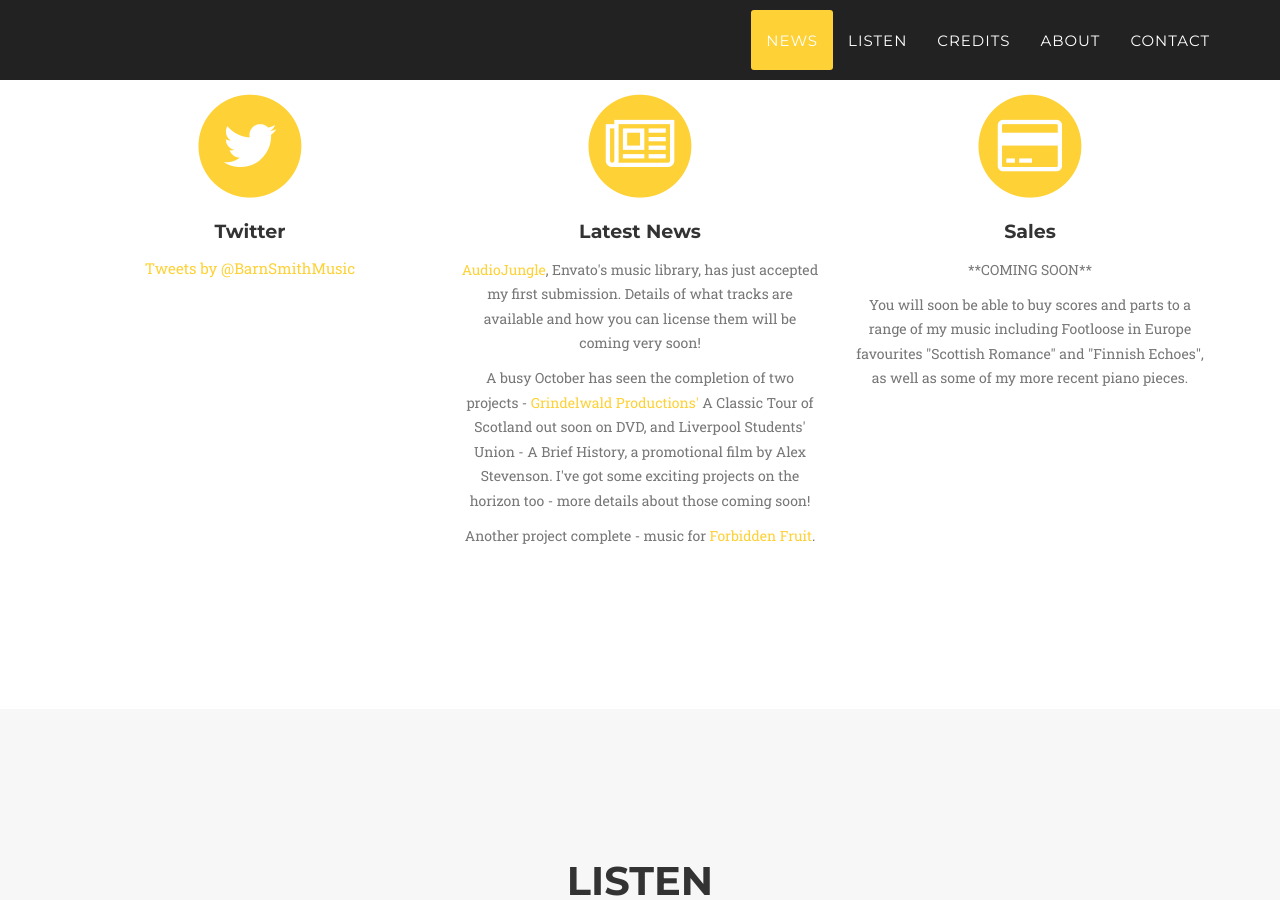
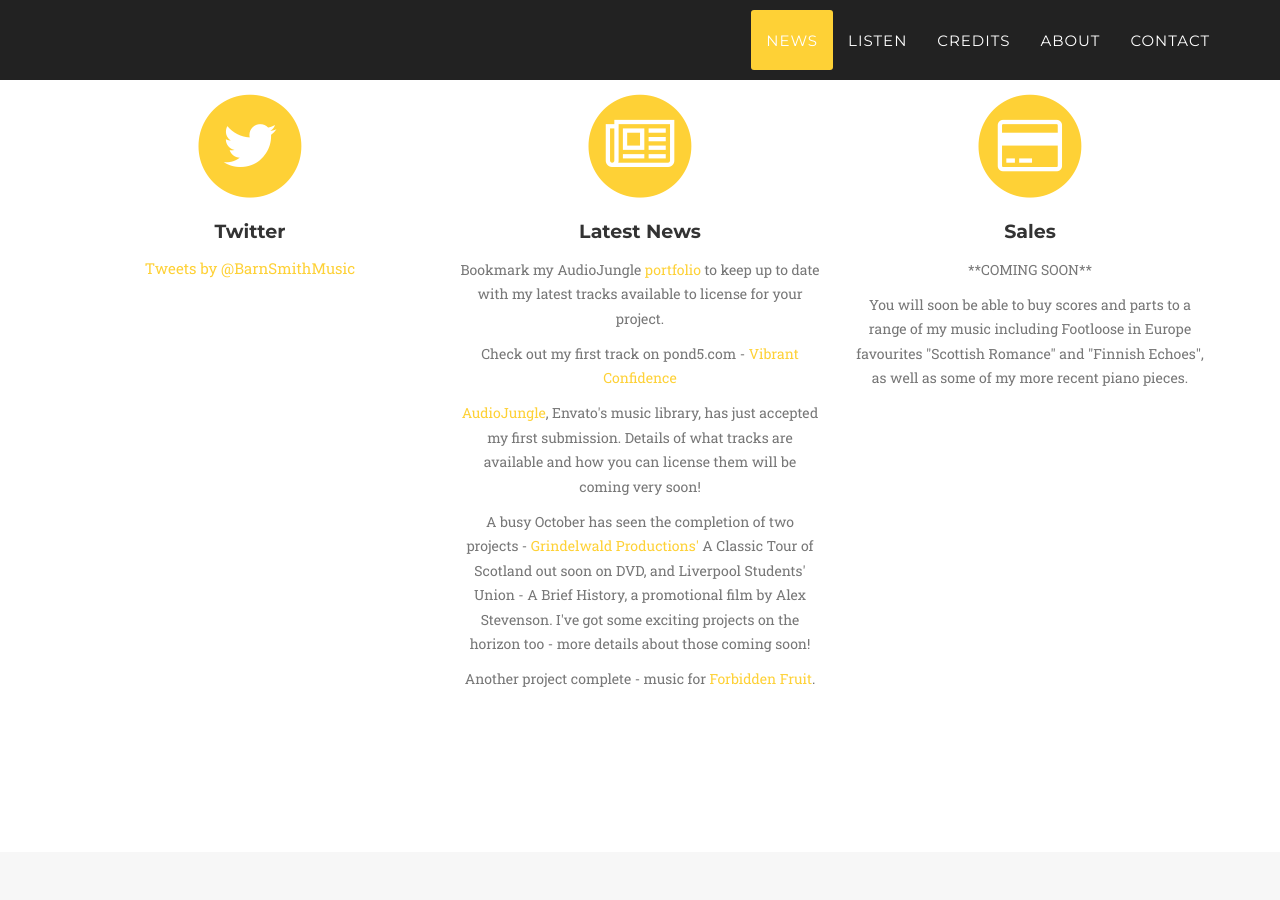
Before and after one commit to barnabysmithmusic/barnabysmithmusic.github.io, a Jekyll site: the page built from index.html, in a window 1280 px wide and 900 px high, scrolled down 940 px. Built offline with Jekyll 4.4.1, drawn with Linux system fonts in a browser that asks for light colours; some web fonts are replaced; comment, search, counter and statistics services are not loaded; some of the changed text lies outside the part shown.

Commit message:
Update news (AJ & pond5) and credits

```diff
--- a/_includes/credits.html
+++ b/_includes/credits.html
@@ -10,6 +10,37 @@
             <div class="row">
                 <div class="col-lg-12">
                     <ul class="timeline">
+                      <li class="timeline-inverted">
+                          <div class="timeline-image">
+                              <a href="https://www.youtube.com/watch?v=xBFpK5GA440" target="_blank">
+                                <img class="img-circle img-responsive" src="img/credits/LKoL_episode2_credit.jpg" alt="">
+                              </a>
+                          </div>
+                          <div class="timeline-panel">
+                              <div class="timeline-heading">
+                                  <h4>2016</h4><br>
+                                  <h4 class="subheading"><a href="https://www.youtube.com/watch?v=xBFpK5GA440" target="_blank">Episode 2.1 :: Ley and the Key of Life</a></h4>
+                              </div>
+                              <div class="timeline-body">
+                                  <p class="text-muted">Creative Monkey Productions.</p>
+                              </div>
+                          </div>
+                      </li>
+                      <li>
+                          <div class="timeline-image">
+                                <img class="img-circle img-responsive" src="img/credits/prazebeeble_episode1_credit.jpg" alt="">
+                              </a>
+                          </div>
+                          <div class="timeline-panel">
+                              <div class="timeline-heading">
+                                  <h4>2016</h4><br>
+                                  <h4 class="subheading">Praze & Beeble - Episode 1</a></h4>
+                              </div>
+                              <div class="timeline-body">
+                                  <p class="text-muted">Space Custard Media.</p>
+                              </div>
+                          </div>
+                      </li>
                       <li class="timeline-inverted">
                           <div class="timeline-image">
                               <a href="https://www.youtube.com/watch?v=CvXKS-vZQvc" target="_blank">
--- a/_includes/news.html
+++ b/_includes/news.html
@@ -33,9 +33,11 @@
                         <i class="fa fa-newspaper-o fa-stack-1x fa-inverse"></i>
                     </span>
                     <h4 class="service-heading">Latest News</h4>
-                    <p class="text-muted"><a href="http://audiojungle.net/?ref=BarnabySmith">AudioJungle</a>, Envato's music library, has just accepted my first submission. Details of what tracks are available and how you can license them will be coming very soon!</p>
-                    <p class="text-muted">A busy October has seen the completion of two projects - <a href="http://www.grindelwald.co.uk">Grindelwald Productions'</a> A Classic Tour of Scotland out soon on DVD, and Liverpool Students' Union - A Brief History, a promotional film by Alex Stevenson. I've got some exciting projects on the horizon too - more details about those coming soon!</p>
-                     <p class="text-muted">Another project complete - music for <a href="https://www.youtube.com/watch?v=CvXKS-vZQvc">Forbidden Fruit</a>.</p>
+                    <p class="text-muted">Bookmark my AudioJungle <a href="http://audiojungle.net/user/barnabysmith/portfolio/?ref=BarnabySmith" target="_blank">portfolio</a> to keep up to date with my latest tracks available to license for your project.</p>
+                    <p class="text-muted">Check out my first track on pond5.com - <a href="http://www.pond5.com/stock-music/61240267/vibrant-confidence.html" target="_blank">Vibrant Confidence</a></p>
+                    <p class="text-muted"><a href="http://audiojungle.net/?ref=BarnabySmith" target="_blank">AudioJungle</a>, Envato's music library, has just accepted my first submission. Details of what tracks are available and how you can license them will be coming very soon!</p>
+                    <p class="text-muted">A busy October has seen the completion of two projects - <a href="http://www.grindelwald.co.uk" target="_blank">Grindelwald Productions'</a> A Classic Tour of Scotland out soon on DVD, and Liverpool Students' Union - A Brief History, a promotional film by Alex Stevenson. I've got some exciting projects on the horizon too - more details about those coming soon!</p>
+                     <p class="text-muted">Another project complete - music for <a href="https://www.youtube.com/watch?v=CvXKS-vZQvc" target="_blank">Forbidden Fruit</a>.</p>
 
 
 
```
Also changed, not shown: img/credits/LKoL_episode2_credit.jpg (added), img/credits/prazebeeble_episode1_credit.jpg (added).
